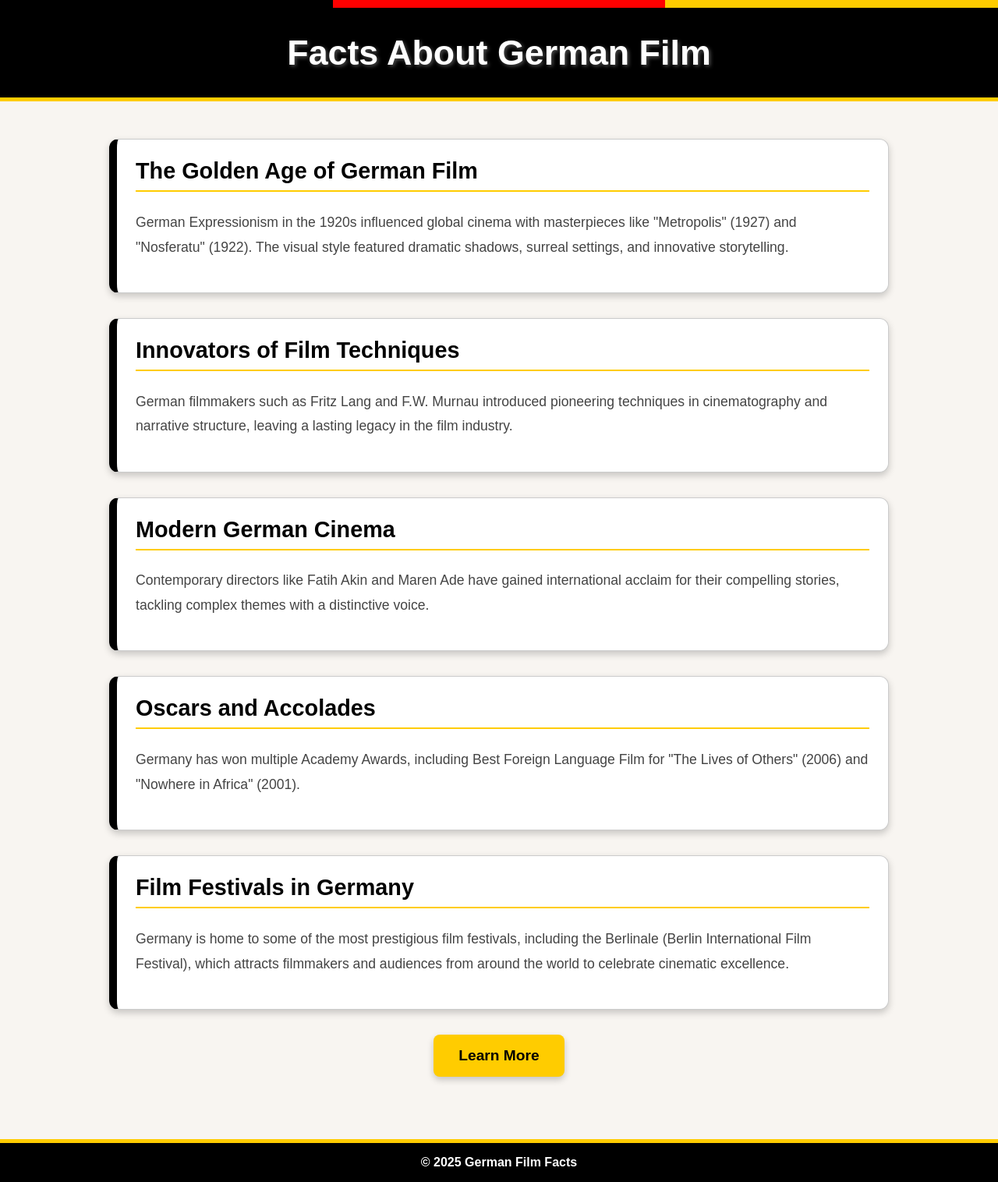
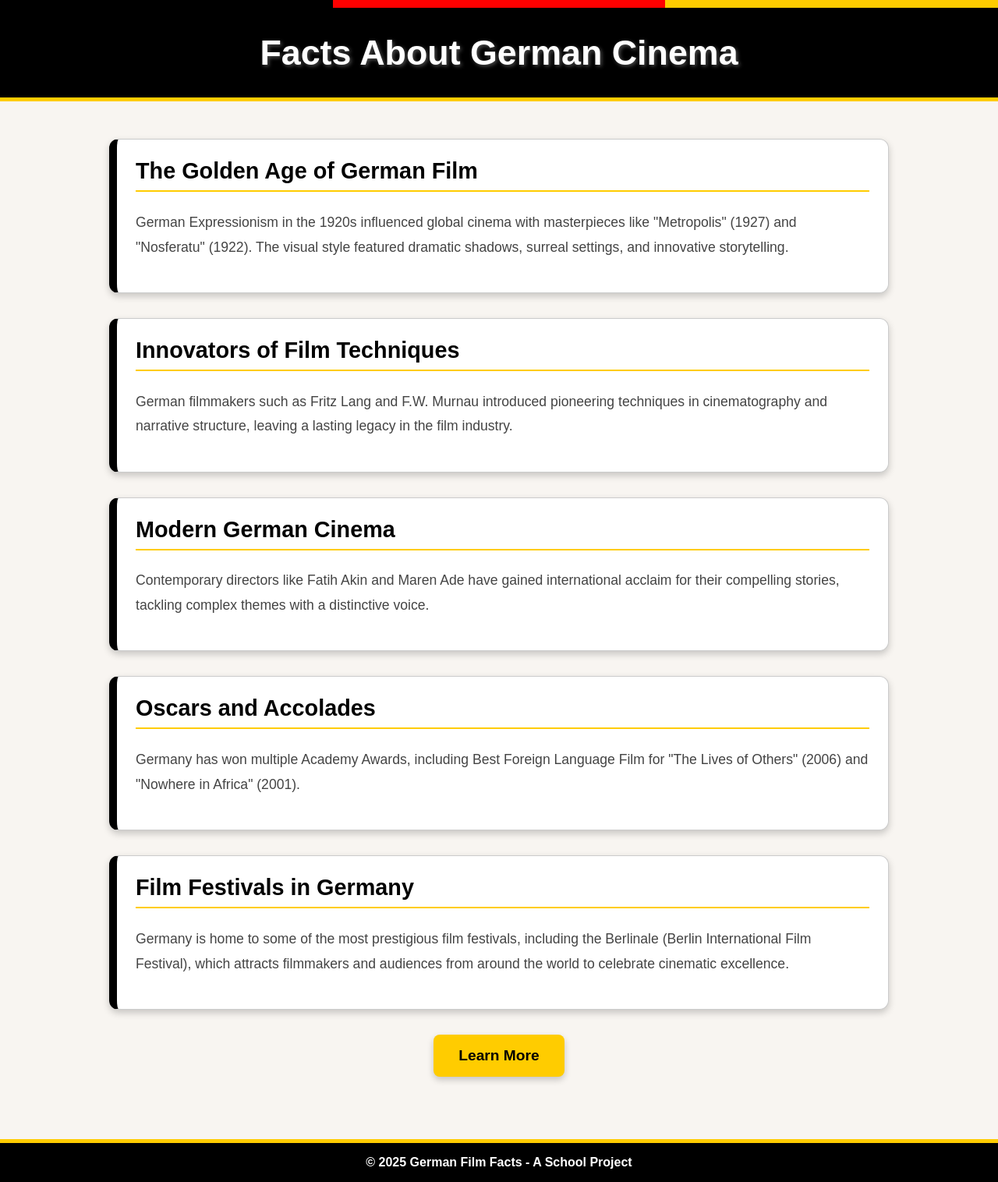
Before and after one commit to SquirrelWithAKeyboard/GermanFilm, a plain HTML site: page index.html in a window 1280 px wide. Shown: the whole page at 78% size. Drawn offline with Linux system fonts and the light colour scheme.

Commit message:
Update index.html

```diff
--- a/index.html
+++ b/index.html
@@ -103,7 +103,7 @@
 <body>
     <div class="flag-bar"></div>
     <header>
-        Facts About German Film
+        Facts About German Cinema
     </header>
 
     <div class="content">
@@ -133,12 +133,12 @@
         </section>
 
         <div class="button-container">
-            <button class="learn-more-button">Learn More</button>
+            <a href="learn.html"><button class="learn-more-button">Learn More</button></a>
         </div>
     </div>
 
     <footer>
-        &copy; 2025 German Film Facts
+        &copy; 2025 German Film Facts - A School Project
     </footer>
 </body>
 </html>
```
